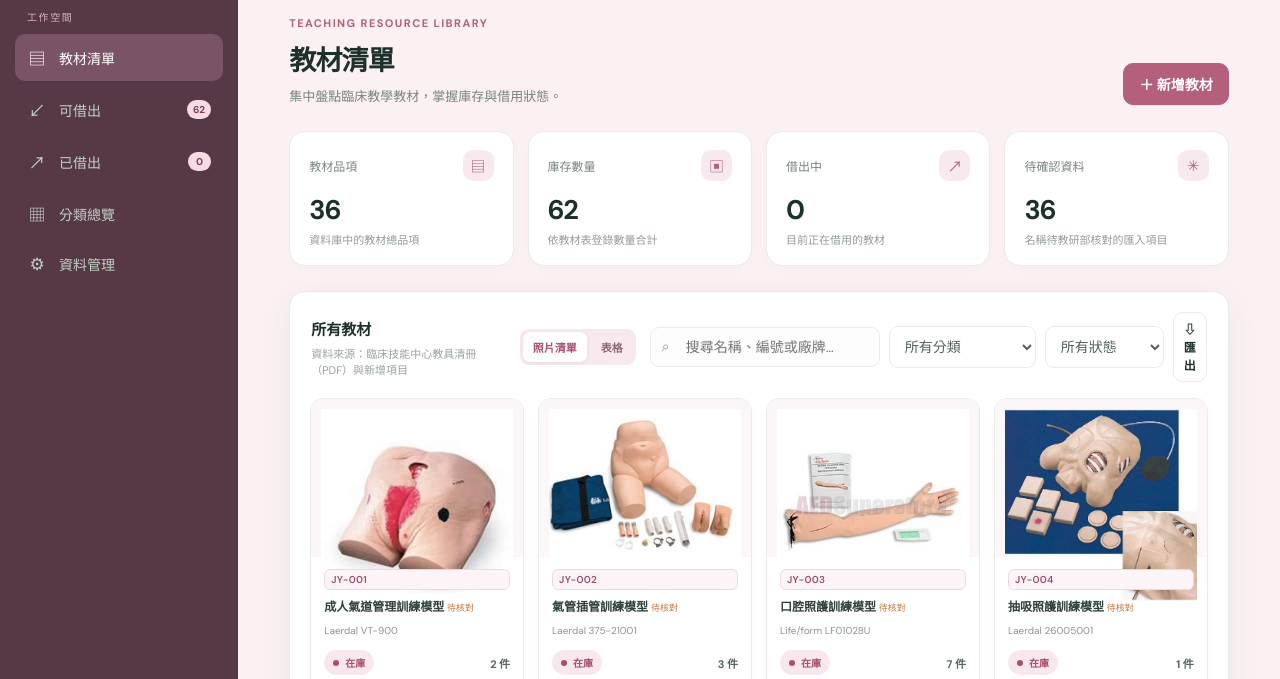
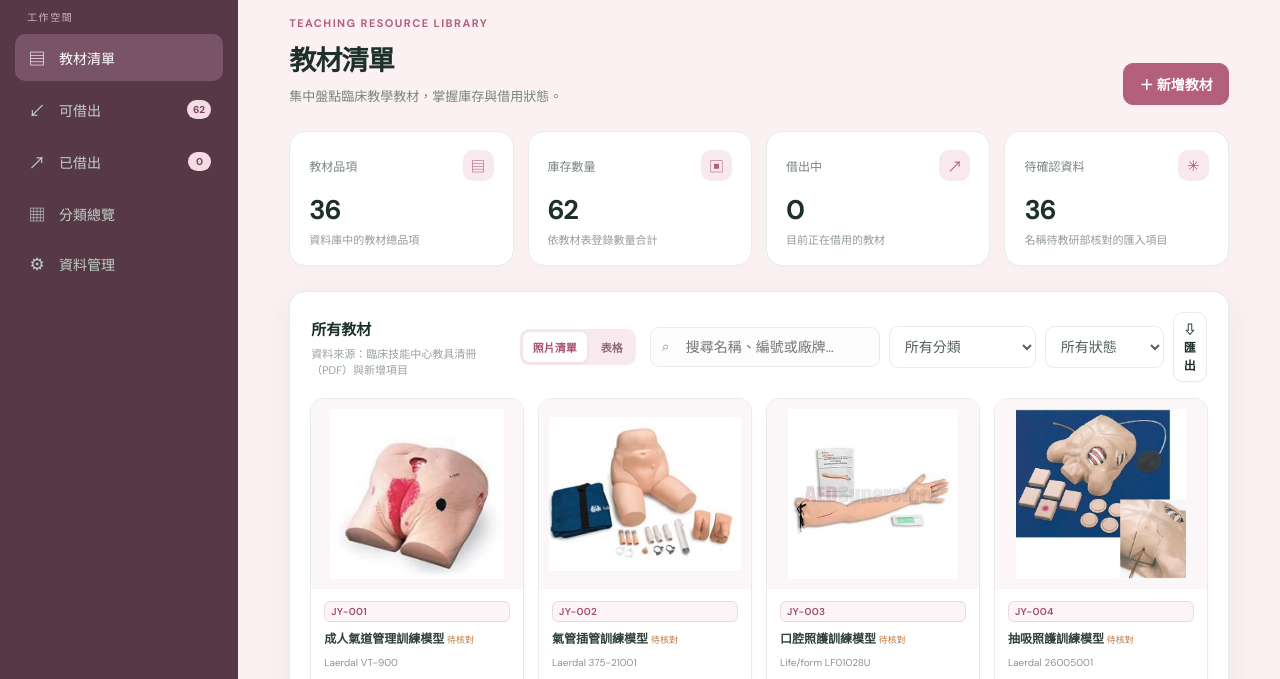
Before and after one commit to amy22489400-blip/115.11.18, a plain HTML site: page dist/index.html in a window 1280 px wide. Shown: the part 92-771 px from the top of the page. Drawn offline with Linux system fonts and the light colour scheme.

Commit message:
Update Site source

```diff
--- a/dist/index.html
+++ b/dist/index.html
@@ -44,6 +44,11 @@
     .nav-count{margin-left:auto;min-width:23px;padding:3px 6px;border-radius:20px;text-align:center;background:#f5dbe4;color:#7f3f58;font-size:10px;font-weight:700}
     .nav button.active .nav-count,.nav button:hover .nav-count{background:#f9edf1;color:#76445a}
     .material-code{display:inline-flex;align-items:center;border:1px solid #efd6df;background:#fcf4f7;color:#a04d6a;border-radius:6px;padding:3px 6px;font:600 10px 'DM Sans',sans-serif;letter-spacing:.03em}
+    .material-card>.card-photo{position:relative;display:flex;flex:0 0 190px;height:190px;min-height:190px;overflow:hidden;box-sizing:border-box;align-items:center;justify-content:center}
+    .material-card>.card-photo img{position:static!important;display:block;flex:none;width:100%;height:100%;max-width:100%;max-height:100%;object-fit:contain}
+    .material-card>.material-card-body{position:relative;z-index:1;display:flex;flex:1 0 auto;min-height:155px;flex-direction:column;background:#fff}
+    .card-name{overflow-wrap:anywhere}
+    @media(max-width:720px){.material-card>.card-photo{flex-basis:145px;height:145px;min-height:145px}}
 </style>
 </head>
 <body>
```
Also changed, not shown: index.html (+5 -0 lines).
